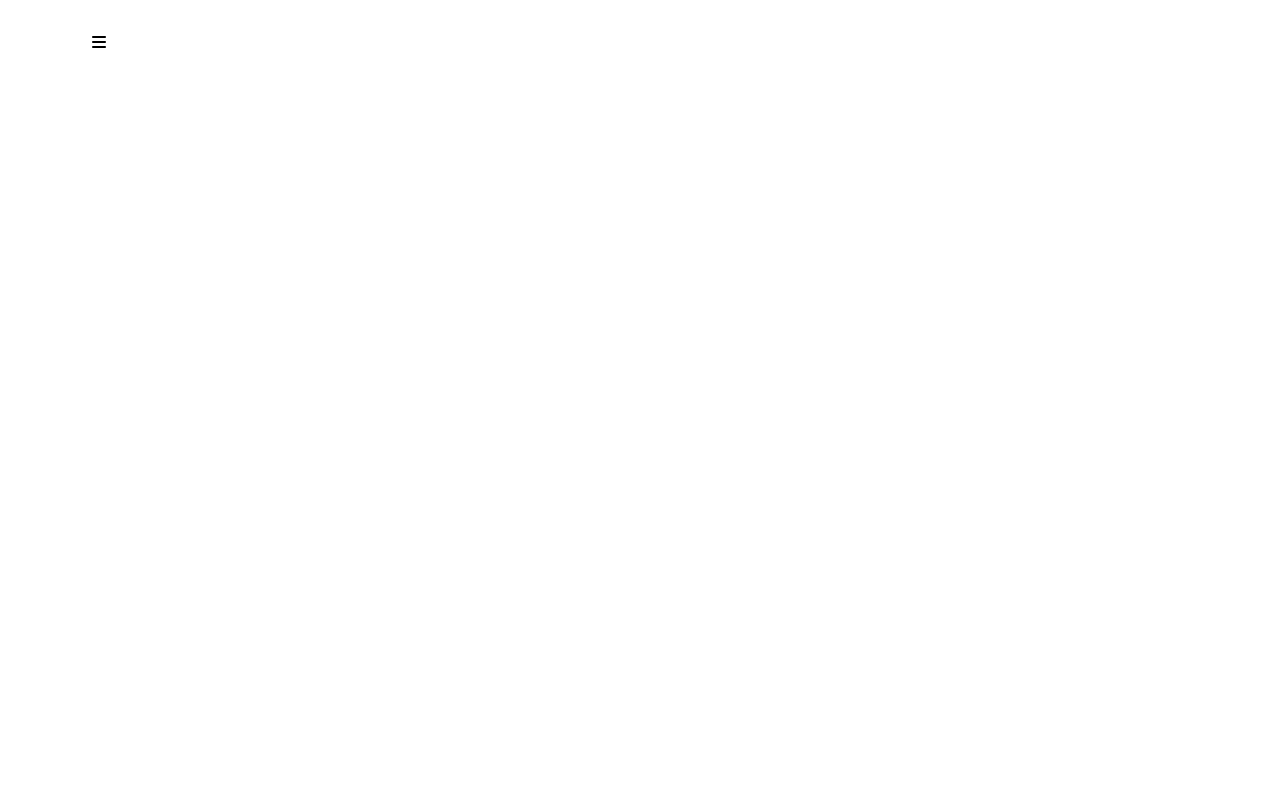
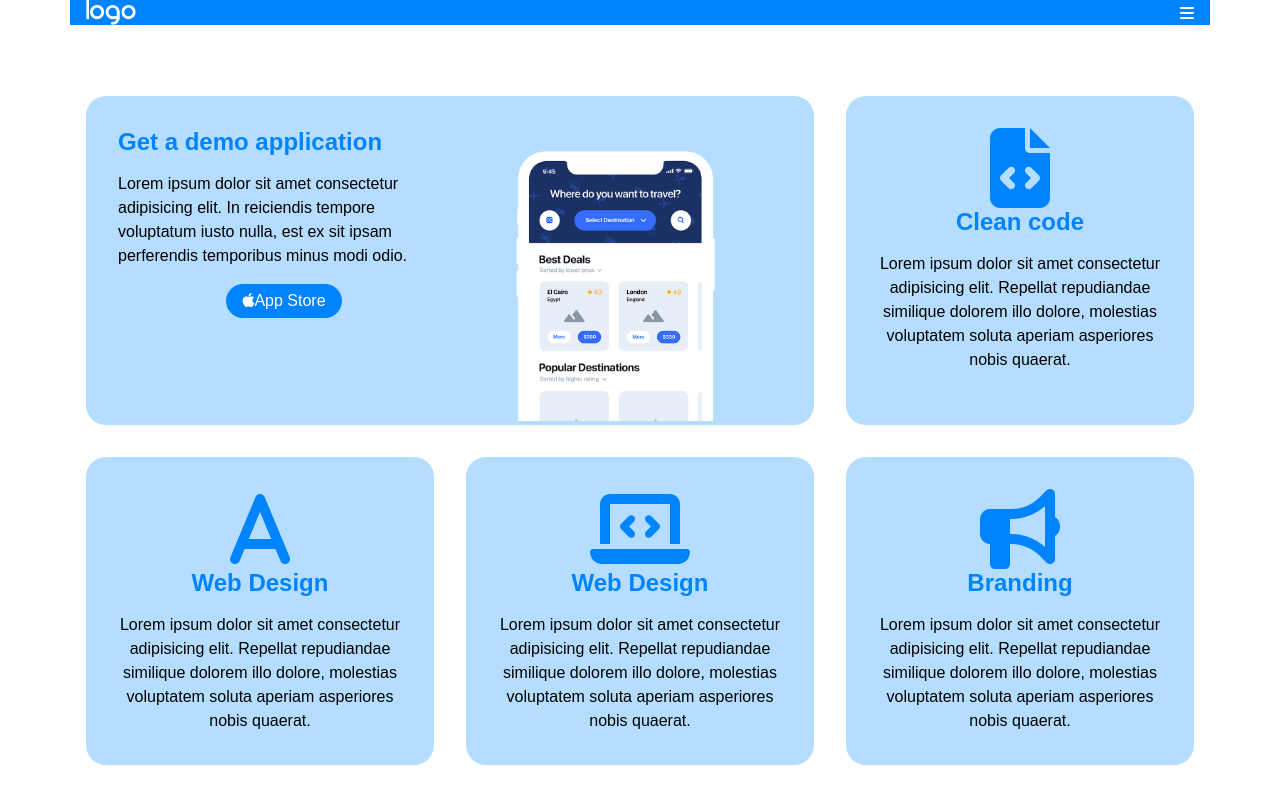
Before and after one commit to HiranyaRanawaka99/htmlcss-responsive-layout, a plain HTML site: page index.html in a window 1280 px wide. Drawn offline with Linux system fonts and the light colour scheme.

Commit message:
feat: section 1

```diff
--- a/assets/css/style.css
+++ b/assets/css/style.css
@@ -0,0 +1,155 @@
+:root {
+    --primary-color: #0084FD;
+    --secondary-color: #9792E4;
+    --lightblue: #B5DDFF;
+    --darkgray: #333333;
+    --text-black: black;
+    --text-white: white;
+
+}
+
+
+* {
+    margin: 0;
+    padding: 0;
+    box-sizing: border-box;
+}
+
+
+body {
+    font-family: 'Akatab', sans-serif;
+}
+
+/*LAYOUT*/
+.container {
+    margin-left: auto;
+    margin-right: auto;
+    max-width: 100%;
+    padding: 0 1rem;
+}
+
+.row {
+    margin-left: -1rem;
+    margin-right: -1rem;
+}
+
+
+
+/*SECTION*/
+
+/*header*/
+
+#header {
+    height: 80px;
+    line-height: 80px;
+}
+
+#header>.container {
+    display: flex;
+    background-color: var(--primary-color);
+
+    justify-content: space-between;
+    align-items: center;
+}
+
+.fa-bars {
+    color: white;
+}
+
+.logo {
+    width: 50px;
+}
+
+
+/*section-1*/
+
+#section-1 .col {
+    margin: 1rem 0;
+    padding: 0 1rem;
+
+}
+
+#section-1 .card {
+    background-color: var(--lightblue);
+    padding: 2rem;
+    height: 100%;
+
+    border-radius: 20px;
+    text-align: center;
+}
+
+#section-1 .card.lg {
+    padding-bottom: 0;
+}
+
+.txt-left {
+    text-align: left;
+}
+
+.app-store {
+    background-color: var(--primary-color);
+    color: white;
+
+    display: inline-block;
+    padding: 0.5rem 1rem;
+    border-radius: 20px;
+    margin-top: 1rem;
+}
+
+#section-1 .phone-image {
+    width: 75%;
+    margin-top: 1rem;
+}
+
+#section-1 h2 {
+    color: var(--primary-color);
+}
+
+#section-1 p {
+    line-height: 1.5rem;
+    margin-top: 1rem;
+}
+
+#section-1 .fa-solid {
+    font-size: 5rem;
+    color: var(--primary-color);
+}
+
+
+/*RESPONSIVE*/
+
+/*tablet*/
+
+/*section-1*/
+
+@media screen and (min-width: 576px) {
+
+    #section-1 .row {
+        display: flex;
+        flex-wrap: wrap;
+    }
+
+    #section-1 .col {
+        width: calc(100%/3);
+    }
+
+    #section-1 .col:first-child {
+        width: calc(100%/3*2);
+    }
+}
+
+@media screen and (min-width: 1000px) {
+    .container {
+        max-width: 1140px;
+    }
+
+    #section-1 .col:first-child .card {
+        display: flex;
+    }
+
+    #section-1 .card >.card-section {
+        width: 50%;
+    }
+
+
+}
--- a/index.html
+++ b/index.html
@@ -10,16 +10,63 @@
 <body>
 <!--HEADER-->
     <header id="header">
-        <div class="container flex">
+        <div class="container">
             <img src="assets/img/logo.png" alt="logo" class="logo">
             <i class="fa-solid fa-bars"></i>
         </div>
     </header>
+<!--MAIN-->
+   <!--section-1-->
+   <section id="section-1">
+    <div class="container">
+        <div class="row">
+             <div class="col">
+                <div class="card lg">
+                    <div class="card-section">
+                    <h2 class="txt-left">Get a demo application</h2>
+                    <p class="txt-left">Lorem ipsum dolor sit amet consectetur adipisicing elit. In reiciendis tempore voluptatum iusto nulla, est ex sit ipsam perferendis temporibus minus modi odio.</p>
+                    <span class="app-store txt-left"><i class="fa-brands fa-apple"></i>App Store</span>
+                    </div>
+                    <div class="card-section">
+                    <img src="assets/img/phone.png" alt="phone-image" class="phone-image">
+                    </div>
+                </div>
+             </div>
+            <div class="col">
+                <div class="card">
+                    <i class="fa-solid fa-file-code"></i>
+                    <h2>Clean code</h2>
+                    <p>Lorem ipsum dolor sit amet consectetur adipisicing elit. Repellat repudiandae similique dolorem illo dolore, molestias voluptatem soluta aperiam asperiores nobis quaerat. </p>
+                </div>
+            </div>
+            <div class="col">
+                <div class="card">
+                    <i class="fa-solid fa-a"></i>
+                    <h2>Web Design</h2>
+                    <p>Lorem ipsum dolor sit amet consectetur adipisicing elit. Repellat repudiandae similique dolorem illo dolore, molestias voluptatem soluta aperiam asperiores nobis quaerat. </p>
+                </div>
+            </div>
+            <div class="col">
+                <div class="card">
+                    <i class="fa-solid fa-laptop-code"></i>
+                    <h2>Web Design</h2>
+                    <p>Lorem ipsum dolor sit amet consectetur adipisicing elit. Repellat repudiandae similique dolorem illo dolore, molestias voluptatem soluta aperiam asperiores nobis quaerat. </p>
+                </div>
+            </div>
+            <div class="col">
+                <div class="card">
+                    <i class="fa-sharp fa-solid fa-bullhorn"></i>
+                    <h2>Branding</h2>
+                    <p>Lorem ipsum dolor sit amet consectetur adipisicing elit. Repellat repudiandae similique dolorem illo dolore, molestias voluptatem soluta aperiam asperiores nobis quaerat.</p>
+                </div>
+            </div>
+
+        </div>
+
+    </div>
+   </section>
 
 
-
-
-<!--MAIN-->
 
 <!--FOOTER-->
 
```
